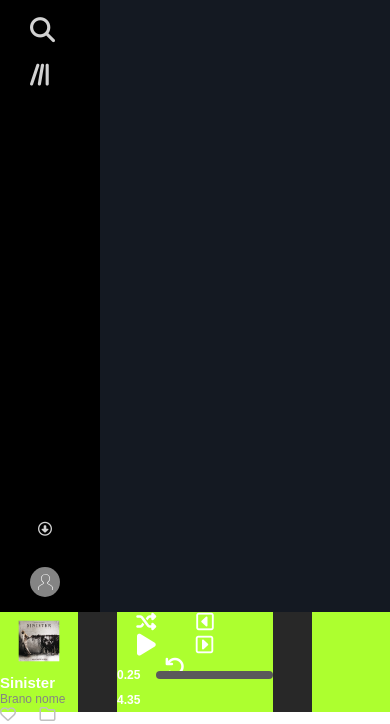
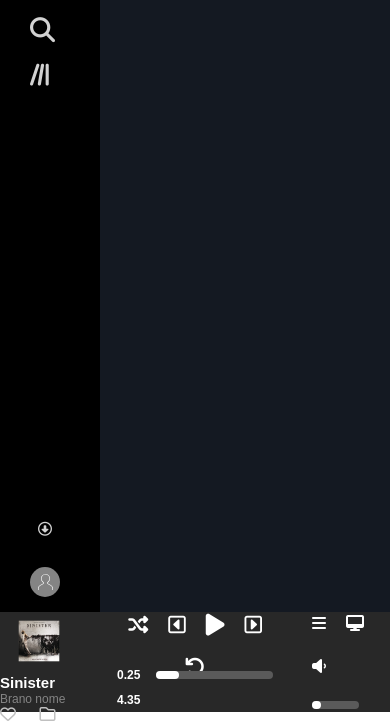
Before and after one commit to NicolaPiperis/html-css-spotifyweb, a plain HTML site: page index.html in a window 390 px wide. Shown: the part 132-856 px from the top of the page. Drawn offline with Linux system fonts and the light colour scheme.

Commit message:
footer micro no responsive

```diff
--- a/css/style.css
+++ b/css/style.css
@@ -32,6 +32,9 @@ footer{
     background-color: #282828;
 }
 
+.pointer{
+    cursor: pointer;
+}
 /*  UPPER */
     /* NAV#SIDE */
 
@@ -167,6 +170,11 @@ footer{
     }
 
     /* FOOTER */
+
+    footer section{
+        height: 100px;
+    }
+
     #info-song{
         width: 20%;
     }
@@ -214,13 +222,17 @@ footer{
     }
 
     .player-icon{
-        padding-right: 40px;
+
         font-size: 20px;
     }
 
     #play{
         font-size: 25px;
-        padding-right: 40px;
+
+    }
+
+    #player-tool {
+        gap: 20px;
     }
 
     #state-song strong{
@@ -228,13 +240,39 @@ footer{
         font-size: 12px;
     }
 
-    #state-song div{
+    #state-song-bar{
         width: 75%;
         background-color: #5a5a5a;
         height: 8px;
         border-radius: 5px;
+        display: inline-block;
+        position: relative;
     }
 
+    #highlighted-bar{
+        width: 20%;
+        background-color: white;
+        height: 8px;
+        border-radius: 5px;
+        display: inline-block;
+        position: absolute;
+        top: 0;
+        left: 0;
+    }
+
+    /* SETTING */
+    #setting{
+        gap: 20px;
+    }
+
+    #state-volume-bar{
+        width: 60%;
+        background-color: #5a5a5a;
+        height: 8px;
+        border-radius: 5px;
+        display: inline-block;
+        position: relative;
+    }
 
 
 
@@ -251,6 +289,5 @@ footer{
 /* DEBUG RULES */
 
 footer section{
-    background-color: greenyellow;
     height: 100px;
 }
--- a/index.html
+++ b/index.html
@@ -89,18 +89,18 @@
                 <section id="playlist" class="d-none">
 
                     <!-- main title -->
-                    <h2>PLAYLIST</h2>
+                    <h2 class="pointer">PLAYLIST</h2>
 
                     <!-- MAKE A PLAYLIST -->
-                    <h3>
-                        <div id="plus-container">
+                    <h3 class="pointer">
+                        <div id="plus-container" class="pointer">
                             <i class="fa-solid fa-plus" style="color: #000000;"></i>
                         </div>
                         Crea Playlist
                     </h3>
 
                     <!-- PLAYLIST LIST -->
-                    <ul>
+                    <ul class="pointer">
                         <li>Nome playlist</li>
                         <li>Nome playlist</li>
                         <li>Nome playlist</li>
@@ -115,12 +115,12 @@
                 <!-- nav-footer -->
                 <section id="nav-footer">
 
-                    <div id="download">
+                    <div id="download" class="pointer">
                         <i class="fa-regular fa-circle-down" style="color: #d2d2d2;"></i>
                         <span class="d-none">Installa app</span>
                     </div>
 
-                    <div id="user">
+                    <div id="user" class="pointer">
                         <!-- image+background -->
                         <div id="image-user">
                             <img src="img/profile.svg" alt="user image">
@@ -145,20 +145,20 @@
 
             <section id="info-song" class="row middle">
 
-                <div id="image-info">
+                <div id="image-info" class="pointer">
 
                     <img src="img/sinister.jpeg" alt="sinister album image">
 
                 </div>
 
-                <div id="name-info">
+                <div id="name-info" class="pointer">
 
                     <strong>Sinister</strong>
                     <div>Brano nome</div>
 
                 </div>
 
-                <div id="favorite-save">
+                <div id="favorite-save" class="pointer">
 
                     <i class="fa-regular fa-heart" style="color: #c0c0c0;"></i>
                     <i class="fa-regular fa-folder" style="color: #c0c0c0;"></i>
@@ -169,7 +169,7 @@
             <section id="player">
 
                 <!-- tools player -->
-                <div id="player-tool" class="row middle center">
+                <div id="player-tool" class="row middle center pointer">
 
                     <i class="fa-solid fa-shuffle player-icon" style="color: #ffffff;"></i>
                     <i class="fa-regular fa-square-caret-left player-icon" style="color: #ffffff;"></i>
@@ -180,11 +180,13 @@
                 </div>
 
                 <!-- state song -->
-                <div id="state-song" class="row between middle">
+                <div id="state-song" class="row between middle ">
 
                     <strong>0.25</strong>
 
-                    <div></div>
+                    <span id="state-song-bar" class="pointer">
+                        <span id="highlighted-bar" class="pointer"></span>
+                    </span>
 
                     <strong>4.35</strong>
 
@@ -192,7 +194,17 @@
 
             </section>
 
-            <section id="setting"></section>
+            <section id="setting" class="row central middle">
+
+                <i class="fa-solid fa-bars" style="color: #ffffff;"></i>
+                <i class="fa-solid fa-desktop" style="color: #ffffff;"></i>
+                <i class="fa-solid fa-volume-low" style="color: #ffffff;"></i>
+
+                <span id="state-volume-bar" class="pointer">
+                    <span id="highlighted-bar" class="pointer"></span>
+                </span>
+
+            </section>
 
         </footer>
 
```
